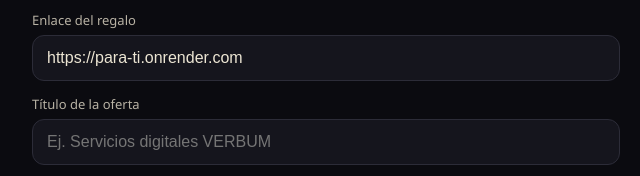
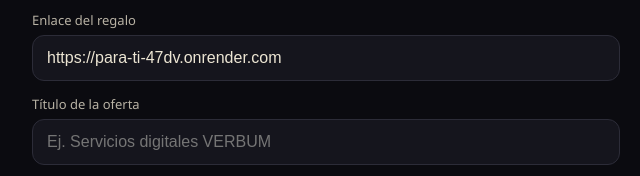
Before and after one commit to abermudezvila08-png/para-ti, a plain HTML site: page tarjeta.html in a window 1280 px wide. Shown: the part 373-549 px from the top of the page, 314-954 px from the left. Drawn offline with Linux system fonts and the light colour scheme.

Commit message:
Enlaces apuntando a la direccion real de Render (para-ti-47dv)

```diff
--- a/tarjeta.html
+++ b/tarjeta.html
@@ -59,7 +59,7 @@ summary{cursor:pointer;color:#b8b2a4;font-size:14px}
 
 <div id="bloque-regalo">
 <label>Enlace del regalo</label>
-<input id="curl" value="https://para-ti.onrender.com">
+<input id="curl" value="https://para-ti-47dv.onrender.com">
 </div>
 
 <div id="bloque-venta">
@@ -2488,7 +2488,7 @@ function drawQR(ctx,x,y,size,txt){
 }
 function draw(){
  var lang=$("clang").value,name=$("cname").value.trim(),mode=$("cmode").value;
- var url=$("curl").value.trim()||"https://para-ti.onrender.com";
+ var url=$("curl").value.trim()||"https://para-ti-47dv.onrender.com";
  var bg=$("cbg").value,b1=$("cb1").value,b2=$("cb2").value,txc=$("ctx").value,acc=$("cacc").value;
  var op=parseInt($("cop").value,10);if(isNaN(op))op=100;op=op/100;
  var rtl=(lang==="ar"),tr=T[lang];
```
